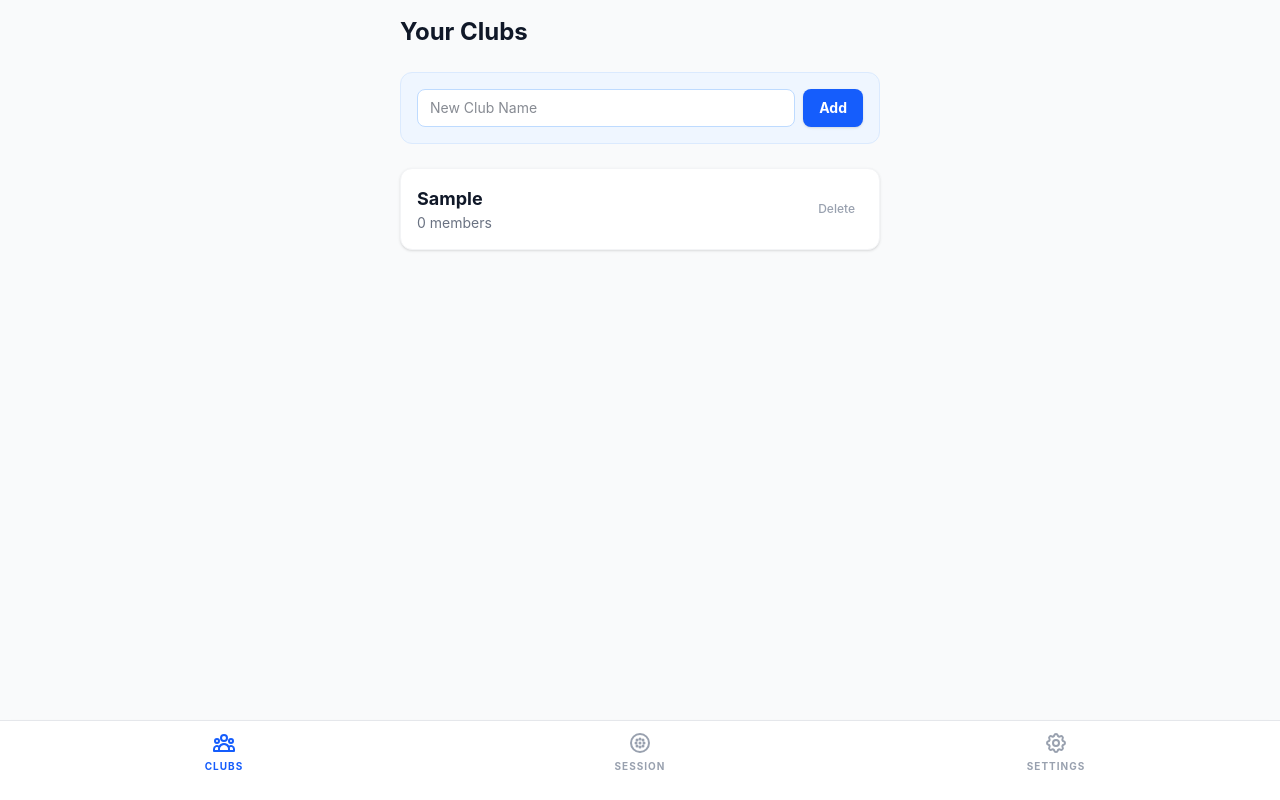
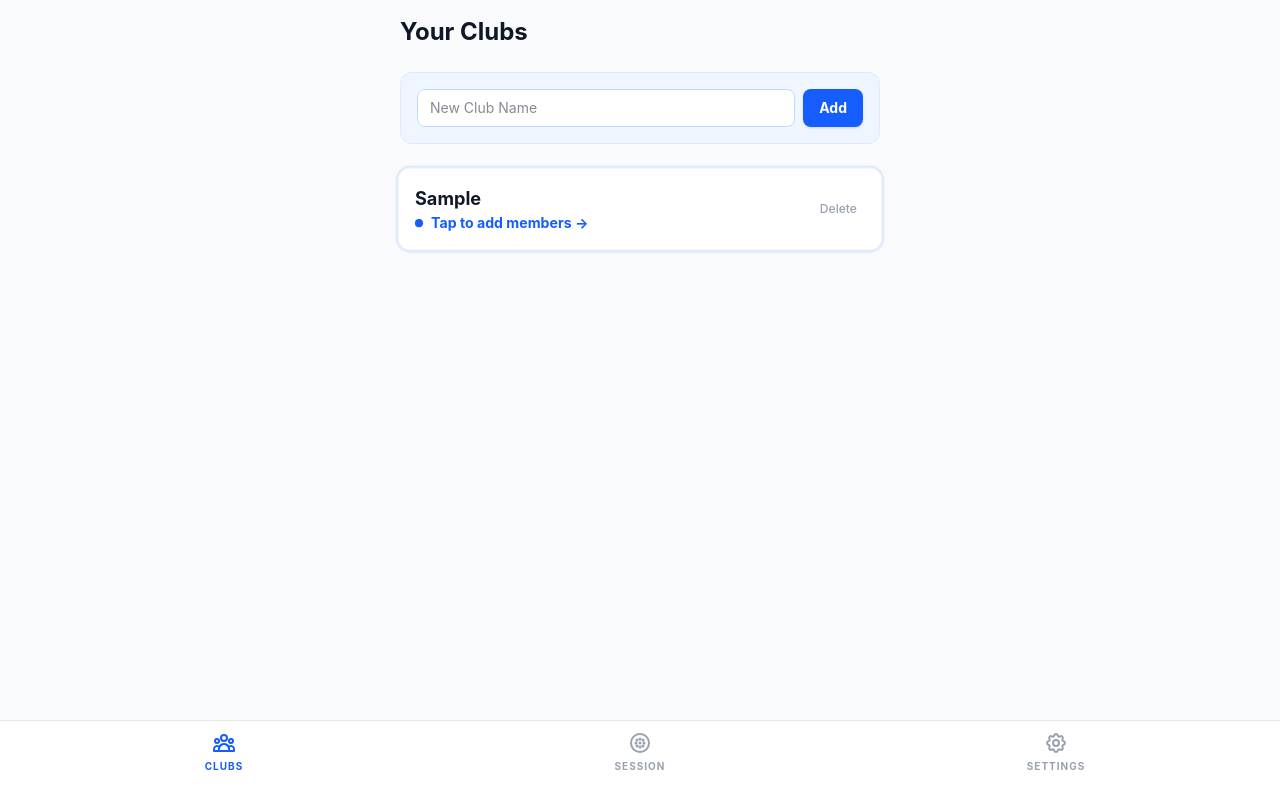
Before and after one commit to retnuh/pbsched, a website built with Vite: page index.html in a window 1280 px wide. Both pictures are taken after typing "Sample" into the empty fields and a click on the button "Add". Built offline with nearby package versions, Linux system fonts and the light colour scheme.

Commit message:
ux: make member addition more obvious for new clubs

```diff
--- a/src/style.css
+++ b/src/style.css
@@ -27,6 +27,16 @@
   animation: bounceIn 0.4s cubic-bezier(0.175, 0.885, 0.32, 1.275);
 }
 
+@keyframes pulseSubtle {
+  0% { transform: scale(1); }
+  50% { transform: scale(1.01); }
+  100% { transform: scale(1); }
+}
+
+.animate-pulse-subtle {
+  animation: pulseSubtle 2s infinite ease-in-out;
+}
+
 /* Ensure sticky buttons aren't hidden by browser chrome */
 .fixed-safe-bottom {
   bottom: calc(4rem + env(safe-area-inset-bottom, 0px));
--- a/src/views/ClubManager.js
+++ b/src/views/ClubManager.js
@@ -26,14 +26,22 @@ export function mount(el, params) {
 
     clubListEl.innerHTML = clubs.map(club => {
       const isCurrent = club.id === activeClubId;
+      const hasMembers = club.members.length > 0;
+
       return `
-        <div class="bg-white p-4 rounded-xl shadow-sm border ${isCurrent ? 'border-blue-500 bg-blue-50/30' : 'border-gray-100'} flex justify-between items-center group">
+        <div class="bg-white p-4 rounded-xl shadow-sm border ${isCurrent ? 'border-blue-500 bg-blue-50/30' : 'border-gray-100'} ${!hasMembers ? 'ring-2 ring-blue-100 animate-pulse-subtle' : ''} flex justify-between items-center group">
           <div class="flex-grow cursor-pointer" data-id="${club.id}" data-action="view-club">
             <div class="flex items-center space-x-2">
               <h3 class="font-bold text-lg">${club.name}</h3>
               ${isCurrent ? '<span class="bg-blue-600 text-white text-[10px] font-bold px-2 py-0.5 rounded-full uppercase tracking-widest">Active Today</span>' : ''}
             </div>
-            <p class="text-sm text-gray-500">${club.members.length} members</p>
+            ${hasMembers ?
+              `<p class="text-sm text-gray-500">${club.members.length} members</p>` :
+              `<p class="text-sm text-blue-600 font-bold flex items-center">
+                <span class="w-2 h-2 bg-blue-600 rounded-full mr-2"></span>
+                Tap to add members &rarr;
+              </p>`
+            }
           </div>
           <div class="flex items-center space-x-2">
             ${isCurrent ? `
```
